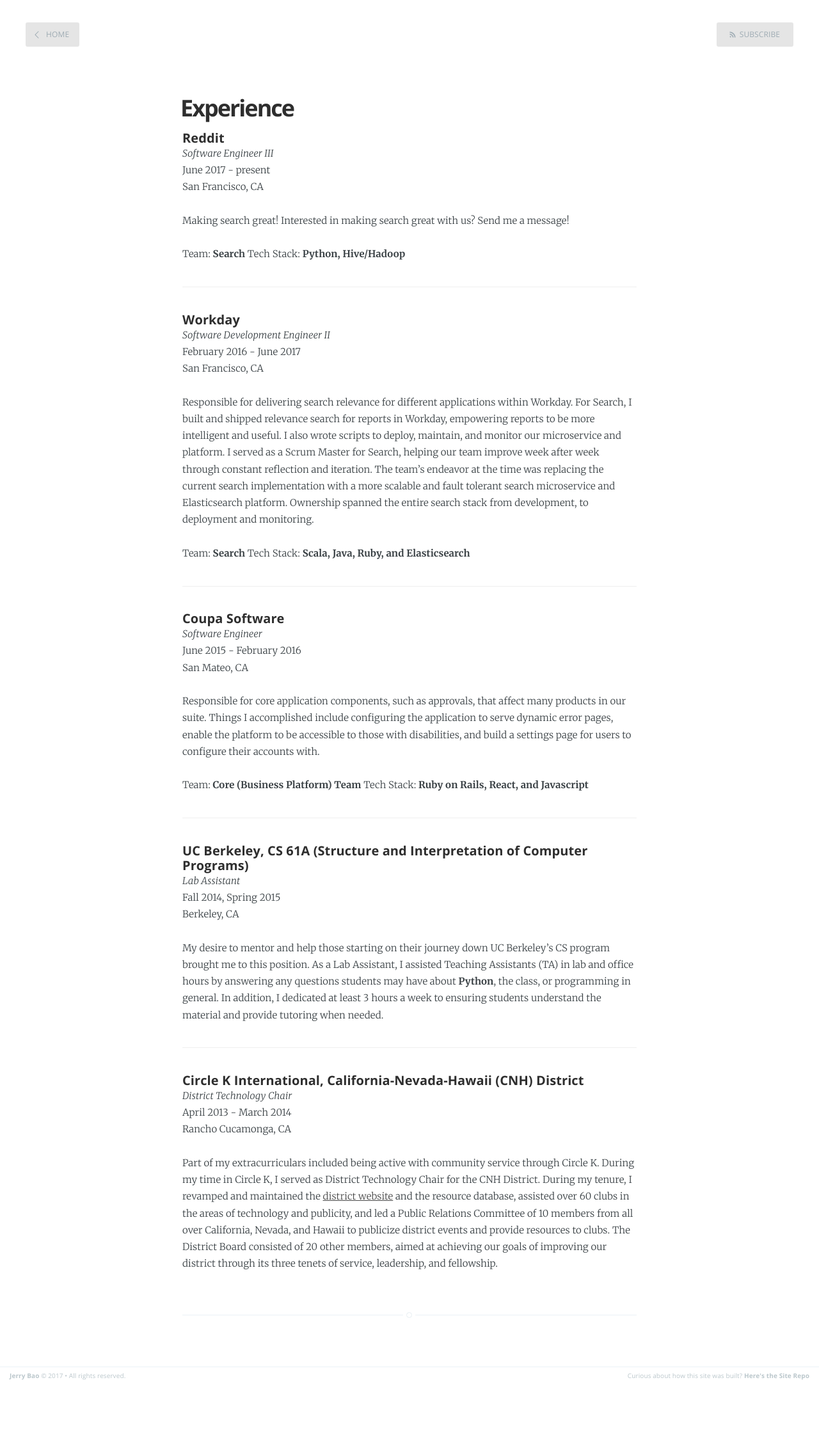
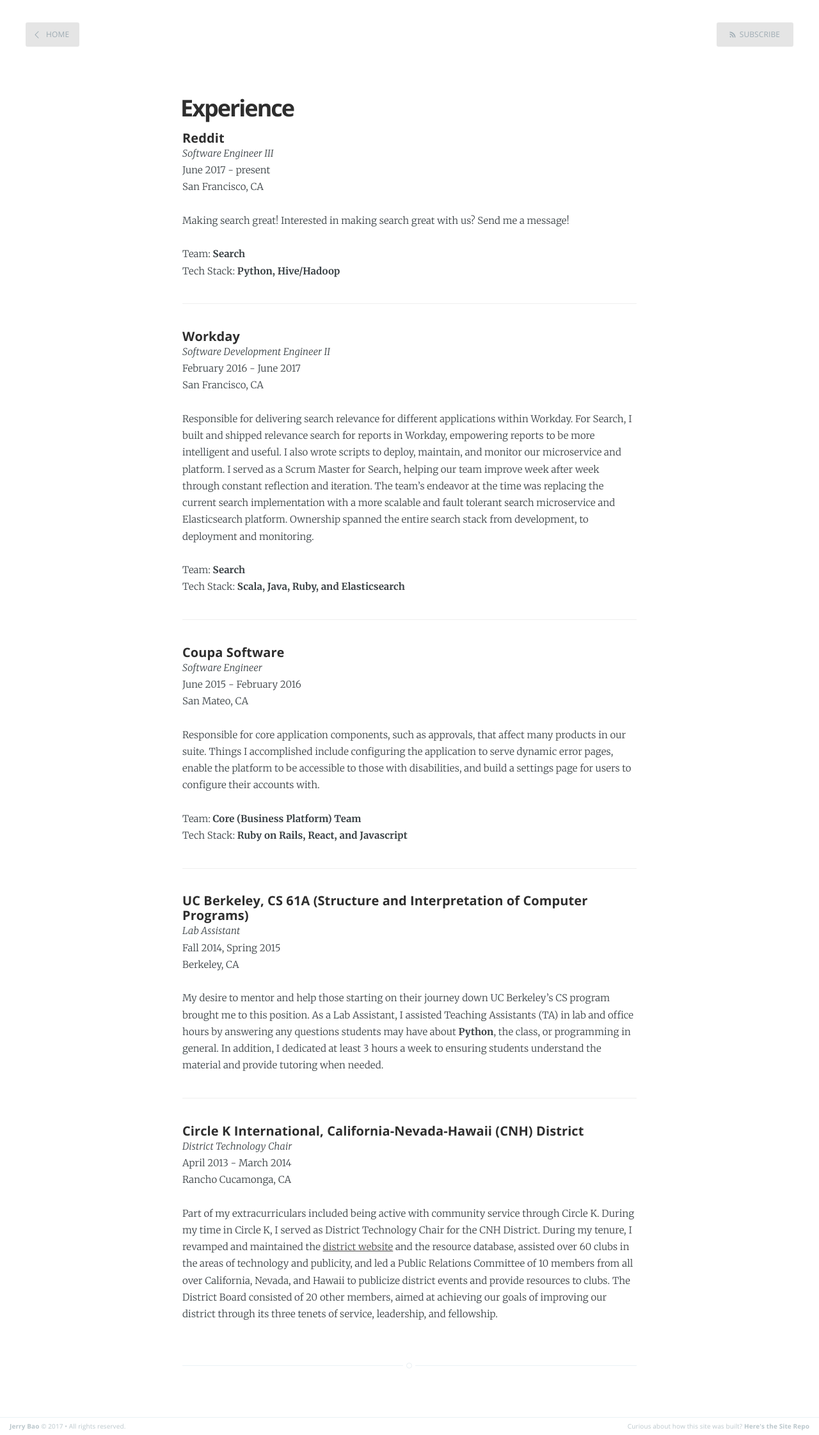
Before and after one commit to thejerrybao/thejerrybao.github.io, a Jekyll site: the page built from experience.md, in a window 1280 px wide. Shown: the whole page at 64% size. Built offline with Jekyll 4.4.1, drawn with Linux system fonts in a browser that asks for light colours; before the commit the page ends 2164 px from its top, so only the background shows below that.

Commit message:
Forgot br's

```diff
--- a/experience.md
+++ b/experience.md
@@ -10,7 +10,7 @@ San Francisco, CA
 
 Making search great! Interested in making search great with us? Send me a message!
 
-Team: **Search**
+Team: **Search**<br />
 Tech Stack: **Python, Hive/Hadoop**
 
 <hr>
@@ -22,7 +22,7 @@ San Francisco, CA
 
 Responsible for delivering search relevance for different applications within Workday. For Search, I built and shipped relevance search for reports in Workday, empowering reports to be more intelligent and useful. I also wrote scripts to deploy, maintain, and monitor our microservice and platform. I served as a Scrum Master for Search, helping our team improve week after week through constant reflection and iteration. The team's endeavor at the time was replacing the current search implementation with a more scalable and fault tolerant search microservice and Elasticsearch platform. Ownership spanned the entire search stack from development, to deployment and monitoring.
 
-Team: **Search**
+Team: **Search**<br />
 Tech Stack: **Scala, Java, Ruby, and Elasticsearch**
 
 <hr>
@@ -34,7 +34,7 @@ San Mateo, CA
 
 Responsible for core application components, such as approvals, that affect many products in our suite. Things I accomplished include configuring the application to serve dynamic error pages, enable the platform to be accessible to those with disabilities, and build a settings page for users to configure their accounts with.
 
-Team: **Core (Business Platform) Team**
+Team: **Core (Business Platform) Team**<br />
 Tech Stack: **Ruby on Rails, React, and Javascript**
 
 <hr>
```
